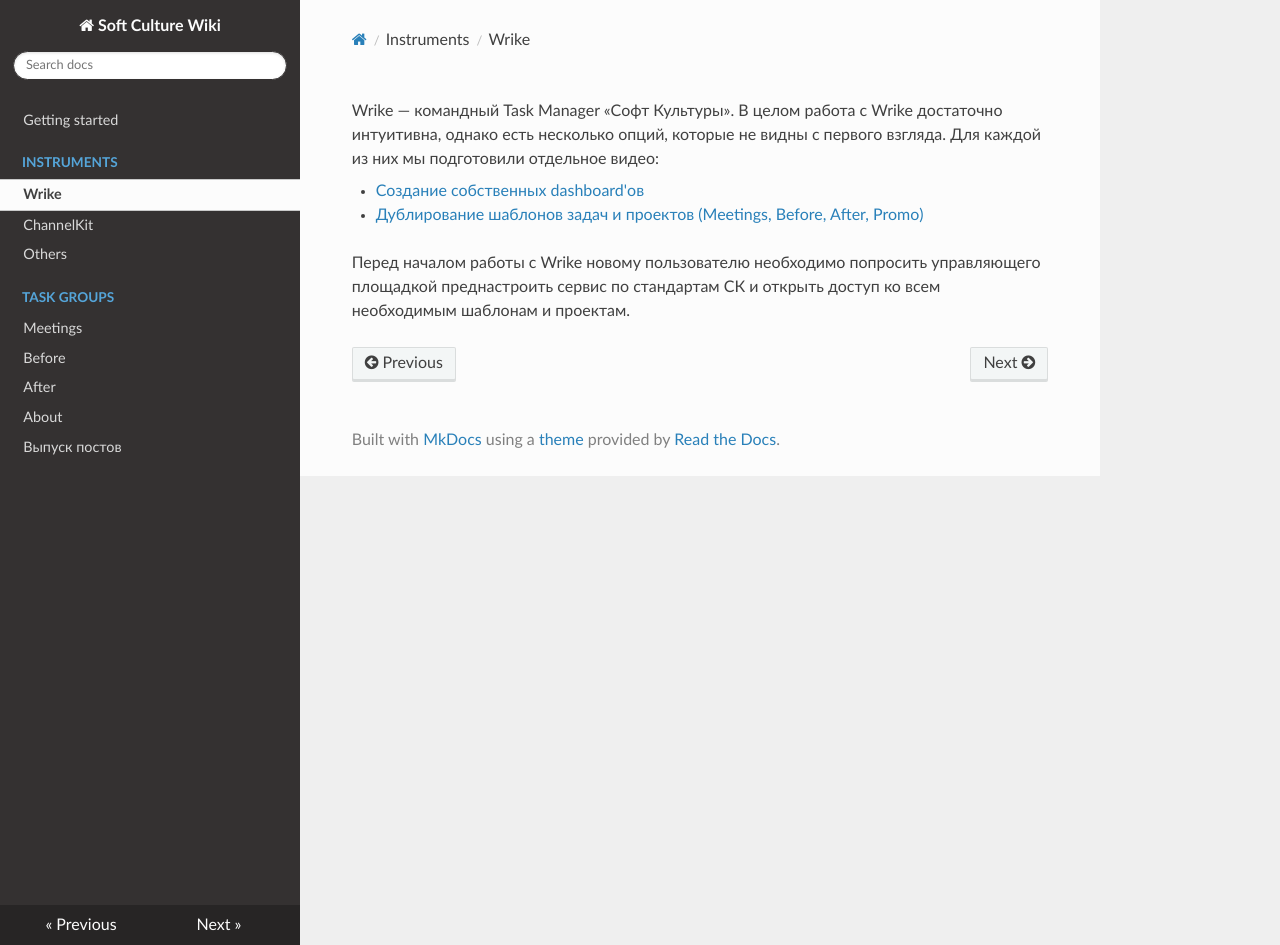
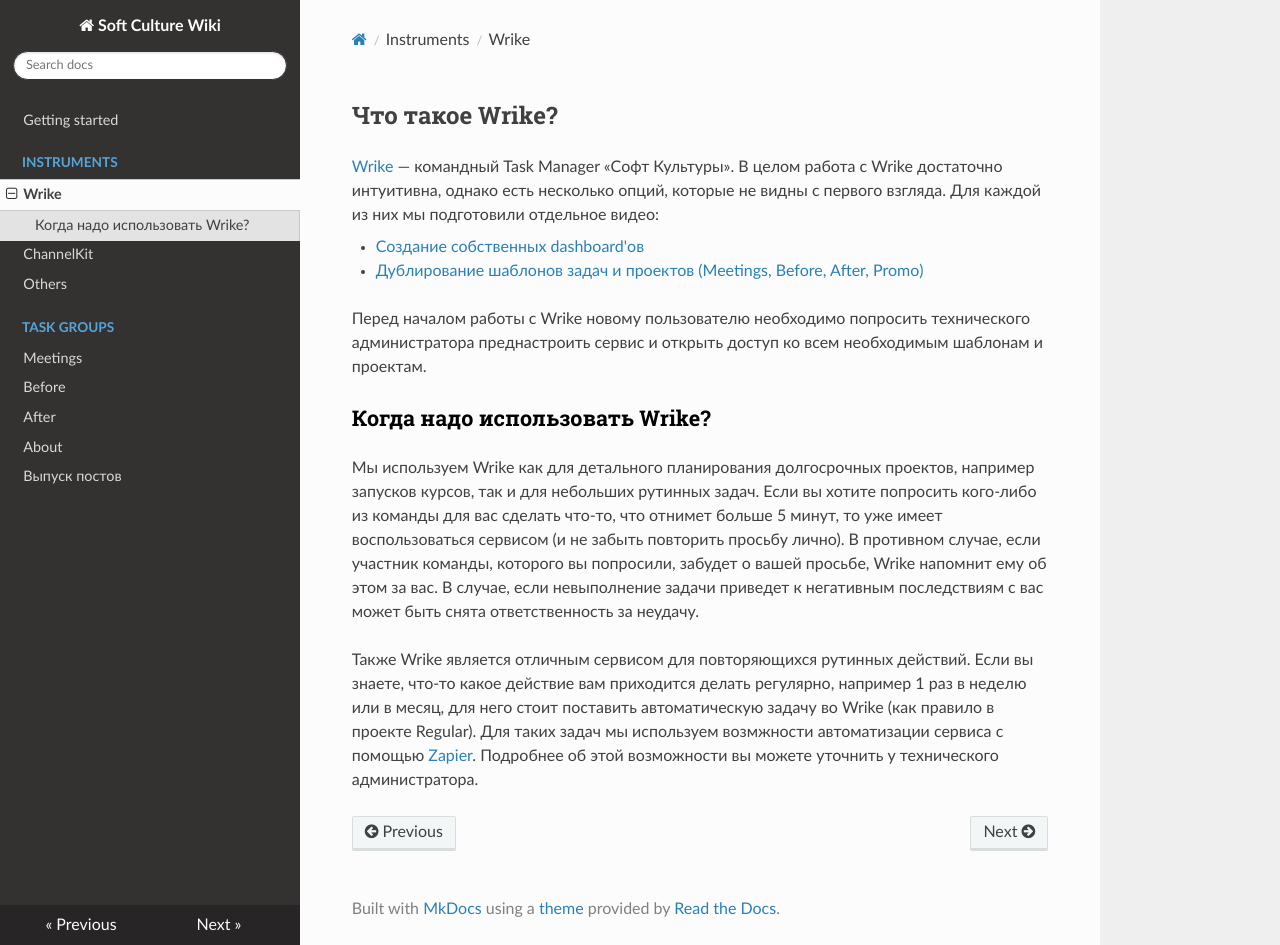
Before and after one commit to arsenyafonin/wiki, an MkDocs documentation site: the page built from docs/ins_10_wrike.md, in a window 1280 px wide and 945 px high. Built offline with MkDocs 1.6.1, drawn with Linux system fonts in a browser that asks for light colours; nearby versions of some CDN libraries; old or Windows-style settings are respelled for this version of MkDocs.

Commit message:
Update ins_10_wrike.md

```diff
--- a/docs/ins_10_wrike.md
+++ b/docs/ins_10_wrike.md
@@ -1,6 +1,14 @@
-Wrike — командный Task Manager «Софт Культуры». В целом работа с Wrike достаточно интуитивна, однако есть несколько опций, которые не видны с первого взгляда. Для каждой из них мы подготовили отдельное видео:
+## Что такое Wrike?
+
+[Wrike](https://www.wrike.com) — командный Task Manager «Софт Культуры». В целом работа с Wrike достаточно интуитивна, однако есть несколько опций, которые не видны с первого взгляда. Для каждой из них мы подготовили отдельное видео:
 
 * [Создание собственных dashboard'ов](https://www.youtube.com/embed/UMe0lii02pI)
 * [Дублирование шаблонов задач и проектов (Meetings, Before, After, Promo)](https://vimeo.com/189766217)
 
-Перед началом работы с Wrike новому пользователю необходимо попросить управляющего площадкой преднастроить сервис по стандартам СК и открыть доступ ко всем необходимым шаблонам и проектам.
+Перед началом работы с Wrike новому пользователю необходимо попросить технического администратора преднастроить сервис и открыть доступ ко всем необходимым шаблонам и проектам.
+
+### Когда надо использовать Wrike?
+
+Мы используем Wrike как для детального планирования долгосрочных проектов, например запусков курсов, так и для небольших рутинных задач. Если вы хотите попросить кого-либо из команды для вас сделать что-то, что отнимет больше 5 минут, то уже имеет воспользоваться сервисом (и не забыть повторить просьбу лично). В противном случае, если участник команды, которого вы попросили, забудет о вашей просьбе, Wrike напомнит ему об этом за вас. В случае, если невыполнение задачи приведет к негативным последствиям с вас может быть снята ответственность за неудачу.
+
+Также Wrike является отличным сервисом для повторяющихся рутинных действий. Если вы знаете, что-то какое действие вам приходится делать регулярно, например 1 раз в неделю или в месяц, для него стоит поставить автоматическую задачу во Wrike (как правило в проекте Regular). Для таких задач мы используем возмжности автоматизации сервиса с помощью [Zapier](https://zapier.com/). Подробнее об этой возможности вы можете уточнить у технического администратора.
```
